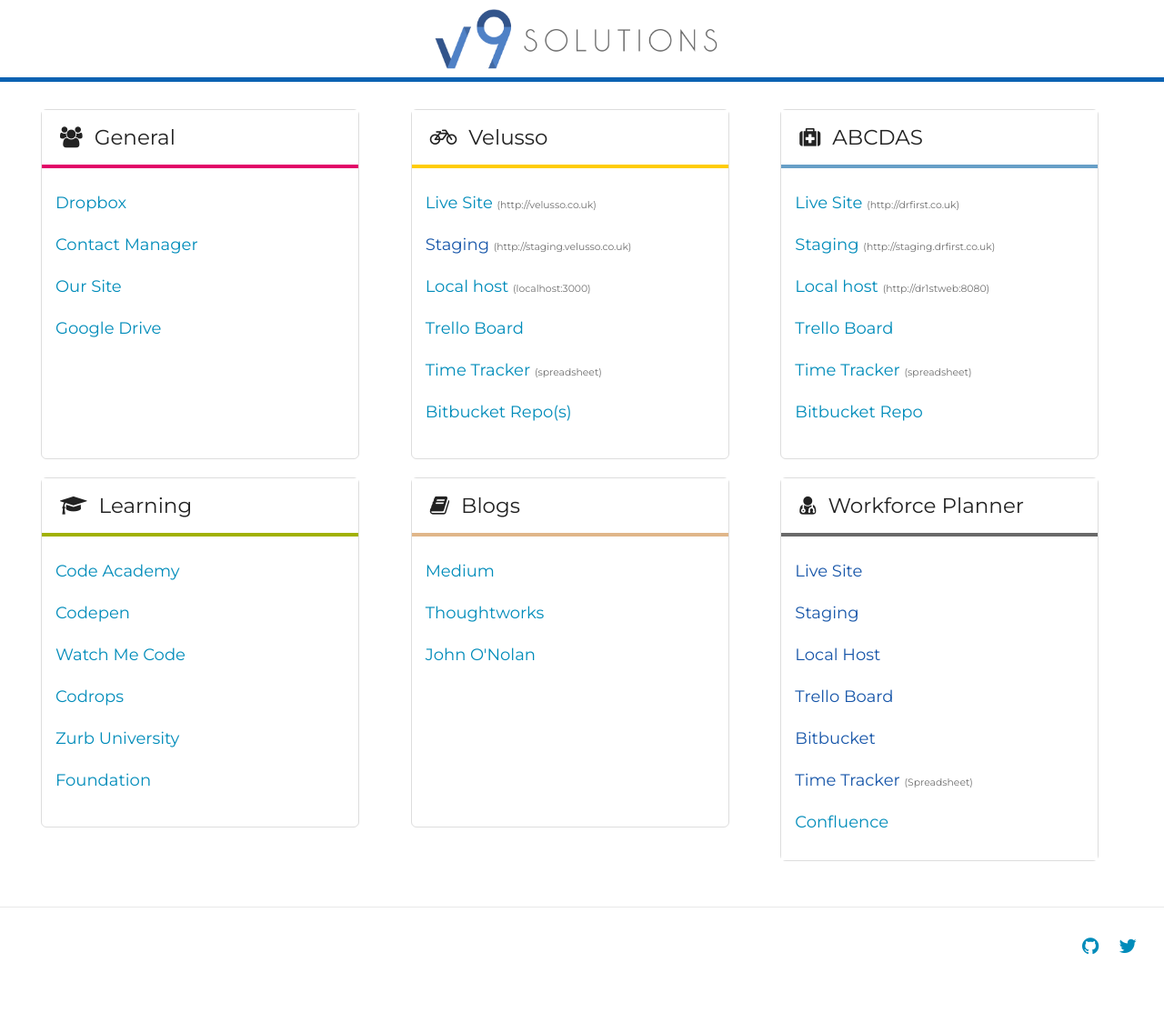
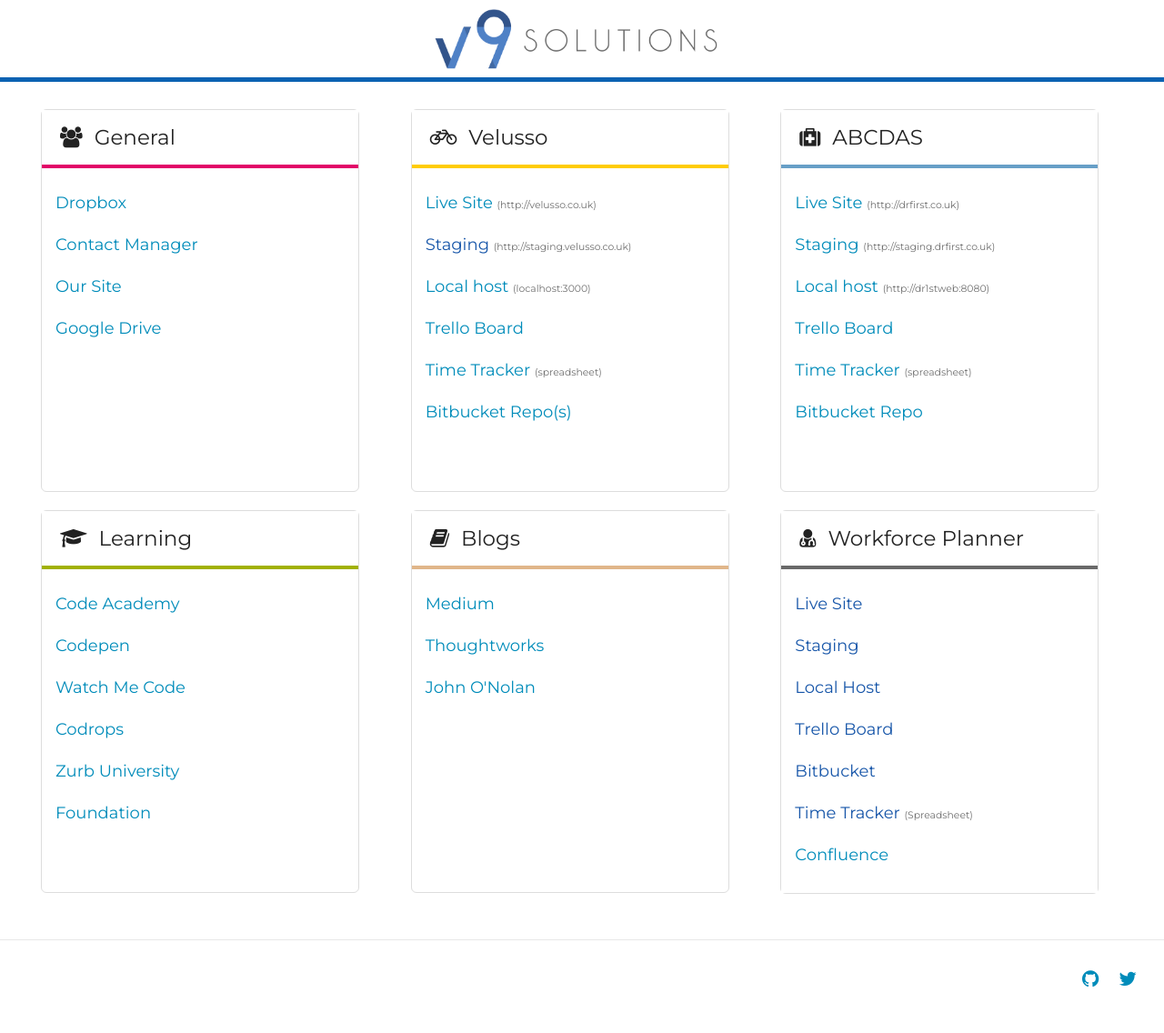
Before and after one commit to v9-team-portal/v9-team-portal.github.io, a Jekyll site: the page built from index.html, in a window 1280 px wide. Shown: the whole page at 91% size. Built offline with Jekyll 4.4.1, drawn with Linux system fonts in a browser that asks for light colours; nearby versions of some CDN libraries; before the commit the page ends 1100 px from its top, so only the background shows below that.

Commit message:
Update general.css
corrected min-height

```diff
--- a/css/general.css
+++ b/css/general.css
@@ -20,7 +20,7 @@
 }
 
 .pricing-table {
-	min-height: 385px;
+	min-height: 421px;
 	max-width: 350px;
 }
 
```
